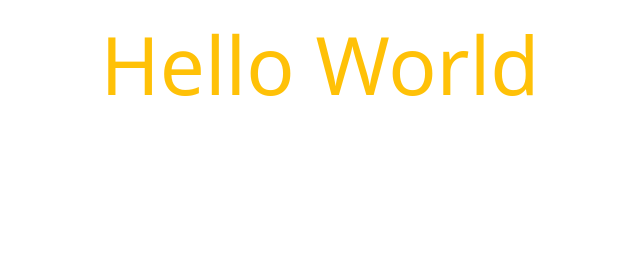
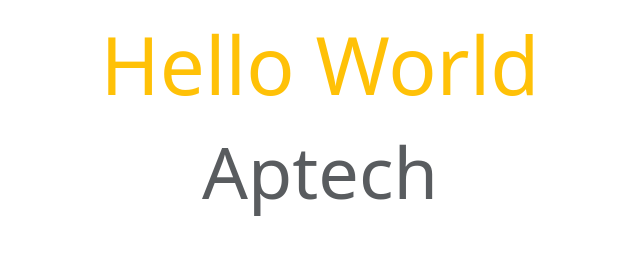
Before and after one commit to taha-aptech/branches-session6, a plain HTML site: page index.html in a window 1280 px wide. Shown: the whole page, without its empty margins (320-960 px from the left). Drawn offline with nearby package versions, Linux system fonts and the light colour scheme.

Commit message:
new p tag

```diff
--- a/index.html
+++ b/index.html
@@ -11,5 +11,7 @@
 </head>
 <body>
    <p class="display-1 text-center text-warning my-3">Hello World</p>
+   <p class="display-2 text-center text-muted my-3">Aptech</p>
+
 </body>
 </html>
```
